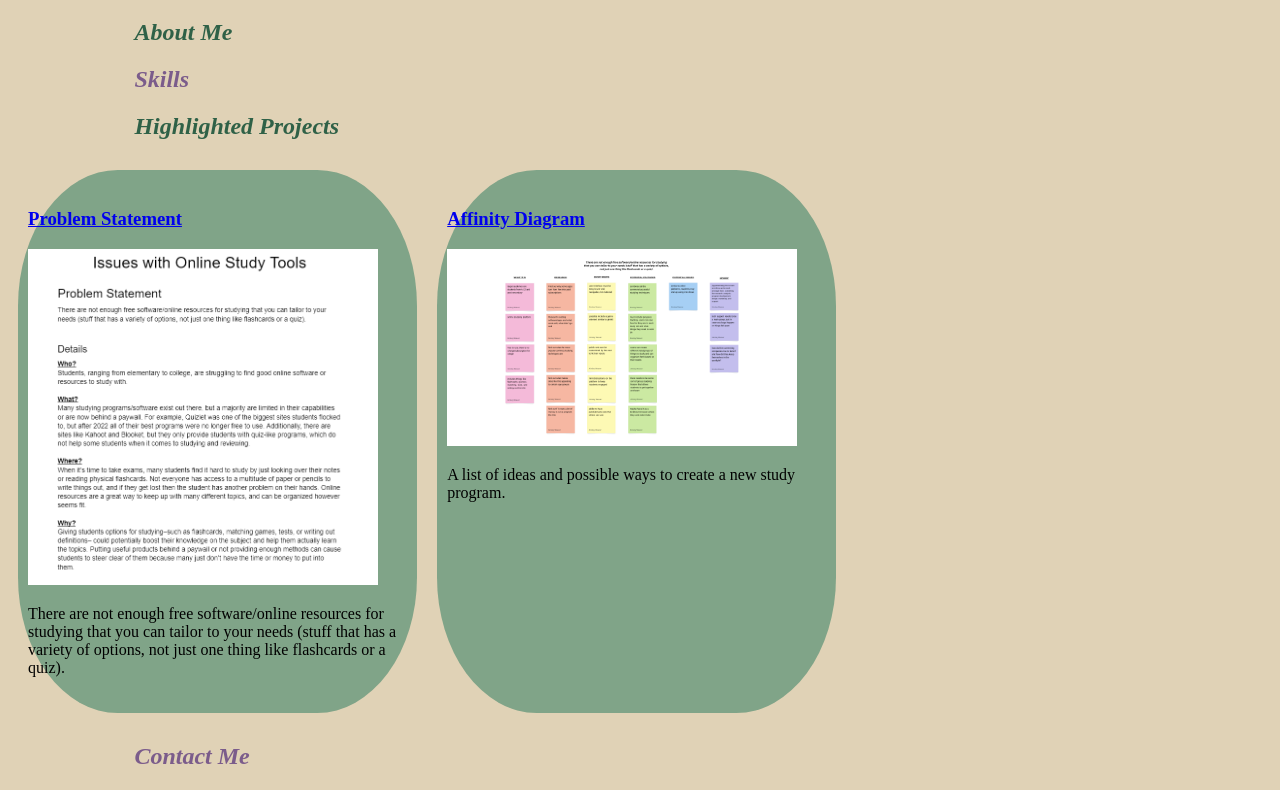
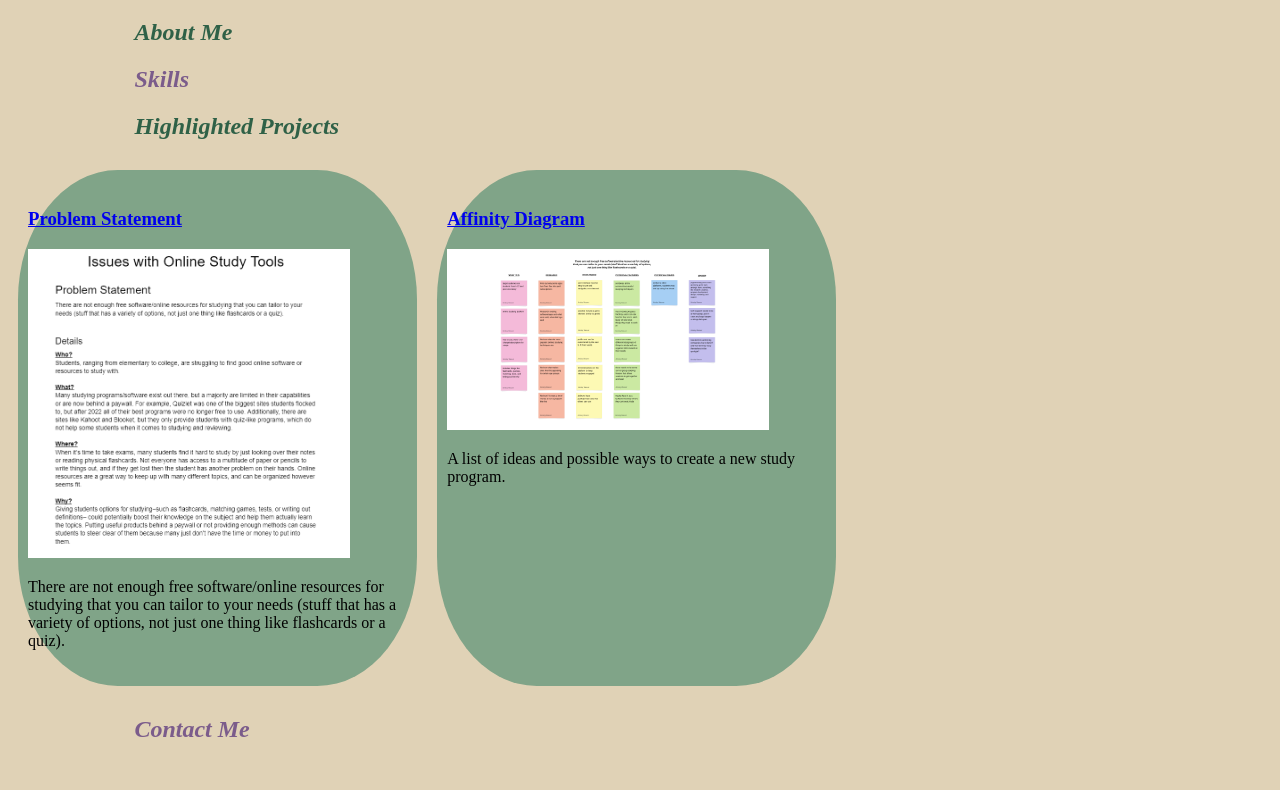
Before and after one commit to aweaver422/aweaver422.github.io, a plain HTML site: page index.html in a window 1280 px wide. Shown: the part 61-851 px from the top of the page. After the commit the page ends 824 px from the top, so only its background shows below. Drawn offline with Linux system fonts and the light colour scheme.

Commit message:
changes width of img

```diff
--- a/styles.css
+++ b/styles.css
@@ -31,5 +31,5 @@ h2 {
     border-radius: 25%;
 }
 img {
-    width: 350px;
+    width: 85%;
 }
```
